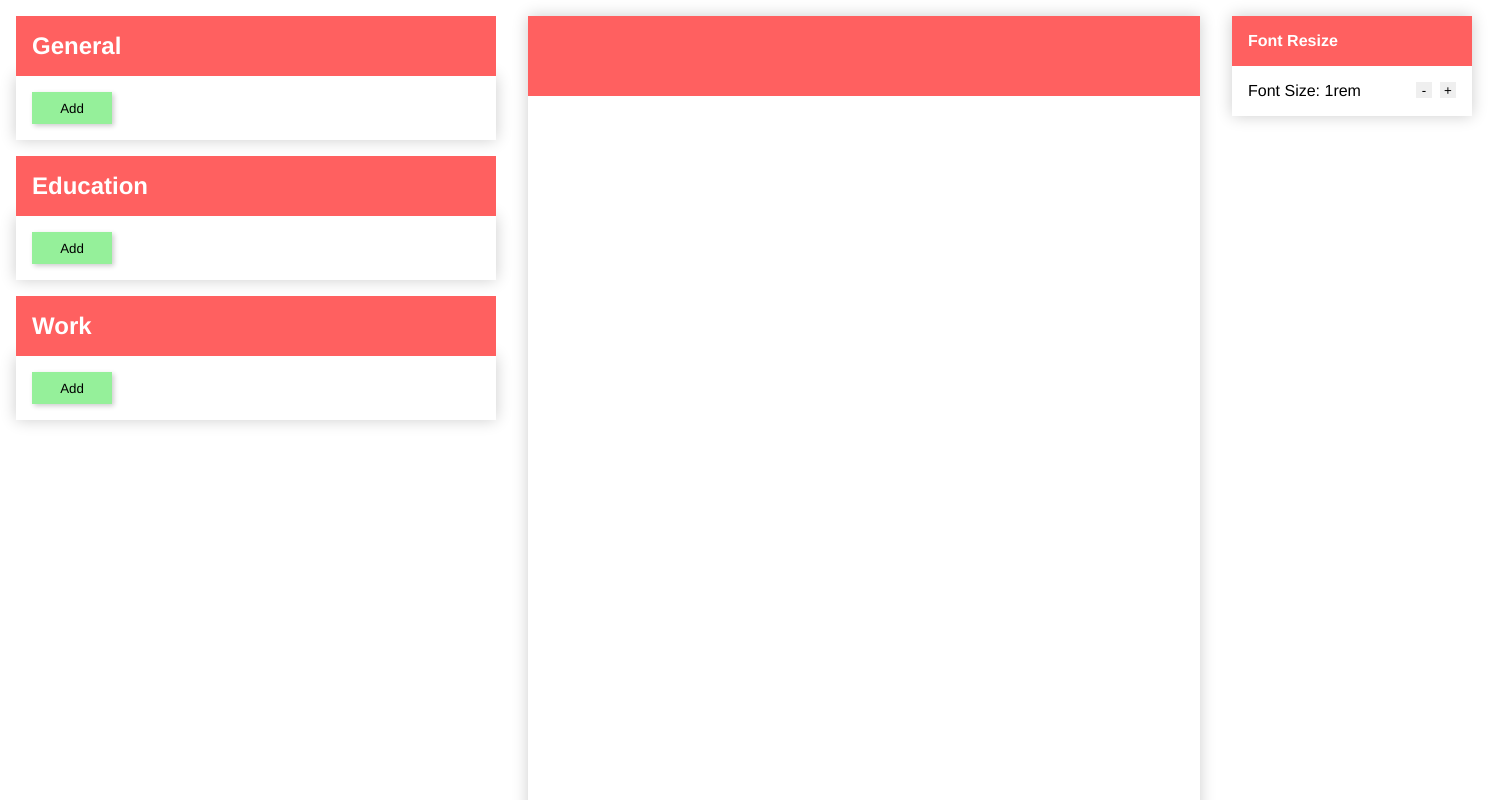
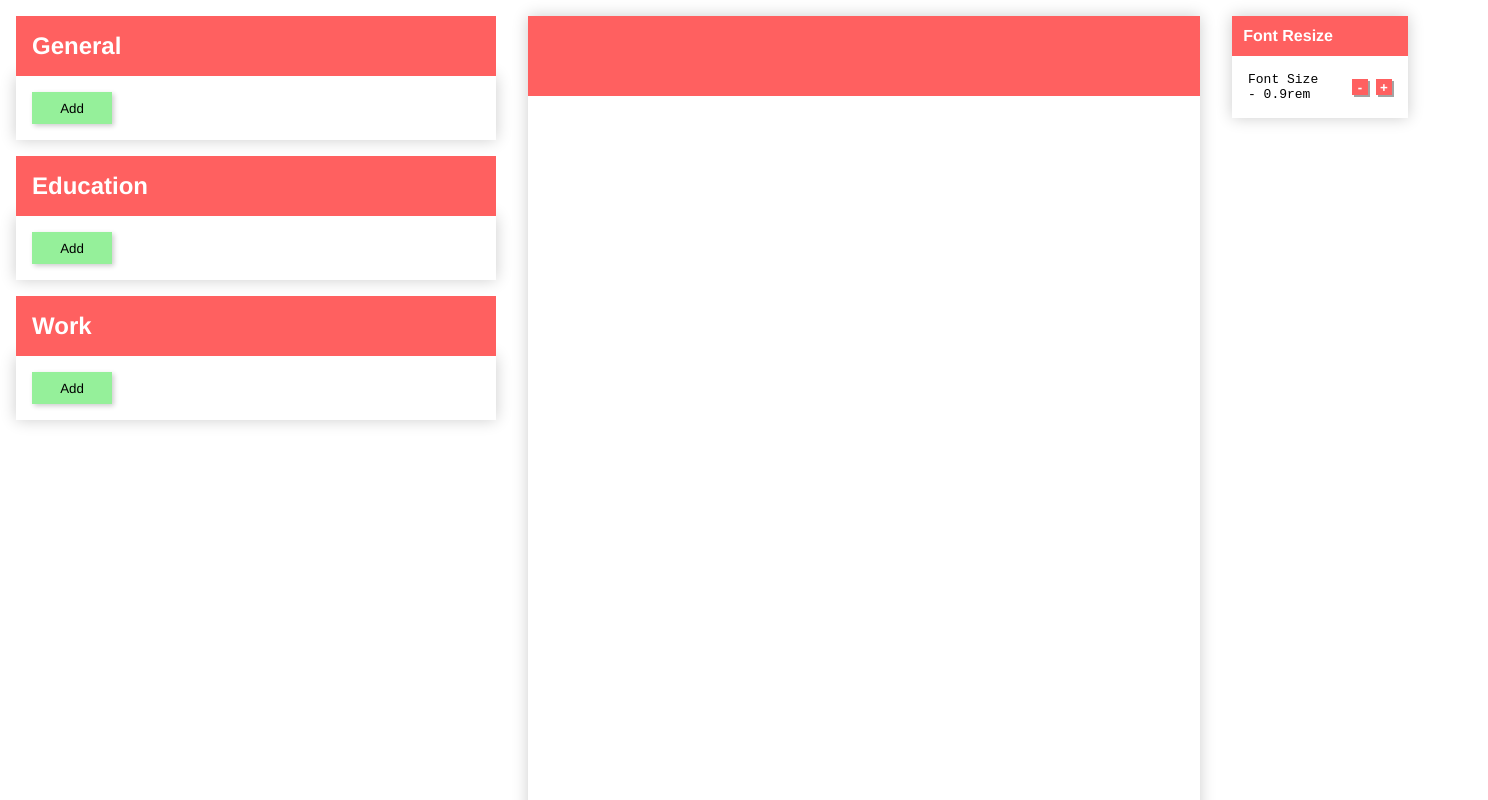
Before and after one commit to Tiyoriyo/cv-generator, a React (Vite) app: page / in a window 1280 px wide. Shown: the top 800 px of the page, 1488 px wide, since content can reach past the window. Built offline with nearby package versions, Linux system fonts and the light colour scheme.

Commit message:
Update styling and logic

```diff
--- a/src/components/app/app.jsx
+++ b/src/components/app/app.jsx
@@ -8,7 +8,7 @@ import ResizeController from '../resizeController/resizeController';
 export default function App() {
   const [data, setData] = useState(initialData);
   const [key, setKey] = useState(0);
-  const [curFontSize, setCurFontSize] = useState(1);
+  const [curFontSize, setCurFontSize] = useState(0.9);
 
   function forceRender() {
     setKey(key + 1);
--- a/src/components/resizeController/resizeController.css
+++ b/src/components/resizeController/resizeController.css
@@ -2,14 +2,14 @@
     margin: 1rem;
     box-shadow: 0 0 15px rgb(0, 0, 0, 0.2);
     height: max-content;
-    width: 15rem;
+    width: 11rem;
 }
 
 .resize-controller-header {
     background-color: rgb(255, 96, 96);
     color: white;
     font-weight: bold;
-    padding: 1rem;
+    padding: 0.7rem;
 }
 
 .resize-controller-content {
@@ -20,6 +20,7 @@
 
 .fontBtn-container {
     display: flex;
+    align-items: center;
     gap: 0.5rem;
     margin-left: auto;
 }
@@ -31,4 +32,27 @@
     border: none;
     width: 1rem;
     height: 1rem;
+    background-color: rgb(255, 96, 96);
+    color: white;
+    font-weight: bold;
+    display: flex;
+    box-shadow: 2px 2px 0px rgb(163, 163, 163);
+    /* text-align: center; */
 }
+
+.fontBtn:hover {
+    background-color: rgb(255, 118, 118);
+}
+
+.font-p {
+    display: flex;
+    flex-direction: column;
+}
+
+.font-p-header {
+    font-family: monospace;
+}
+
+.font-p-content {
+    font-family: monospace;
+}
--- a/src/components/resizeController/resizeController.jsx
+++ b/src/components/resizeController/resizeController.jsx
@@ -1,4 +1,5 @@
 import React from 'react';
+import PropTypes from 'prop-types';
 import './resizeController.css';
 
 export default function ResizeController({ fontSize, fontHandler }) {
@@ -21,17 +22,28 @@ export default function ResizeController({ fontSize, fontHandler }) {
         Font Resize
       </div>
       <div className="resize-controller-content">
-        <p>
-          Font Size:
-          {' '}
-          {`${fontSize}rem`}
-        </p>
+        <div className="font-p">
+          <p className="font-p-header">Font Size</p>
+          <p className="font-p-content">
+            {`- ${fontSize}rem`}
+          </p>
+        </div>
         <div className="fontBtn-container">
           <button type="button" className="fontBtn" onClick={fontSizeController}>-</button>
-          <button type="button" className="fontBtn" onClick={fontSizeController}>+</button>
+          <button type="button" className="fontBtn" onClick={fontSizeController}>&#43;</button>
         </div>
       </div>
     </div>
 
   );
 }
+
+ResizeController.propTypes = {
+  fontSize: PropTypes.number,
+  fontHandler: PropTypes.func,
+};
+
+ResizeController.defaultProps = {
+  fontSize: 0.9,
+  fontHandler: {},
+};
```
